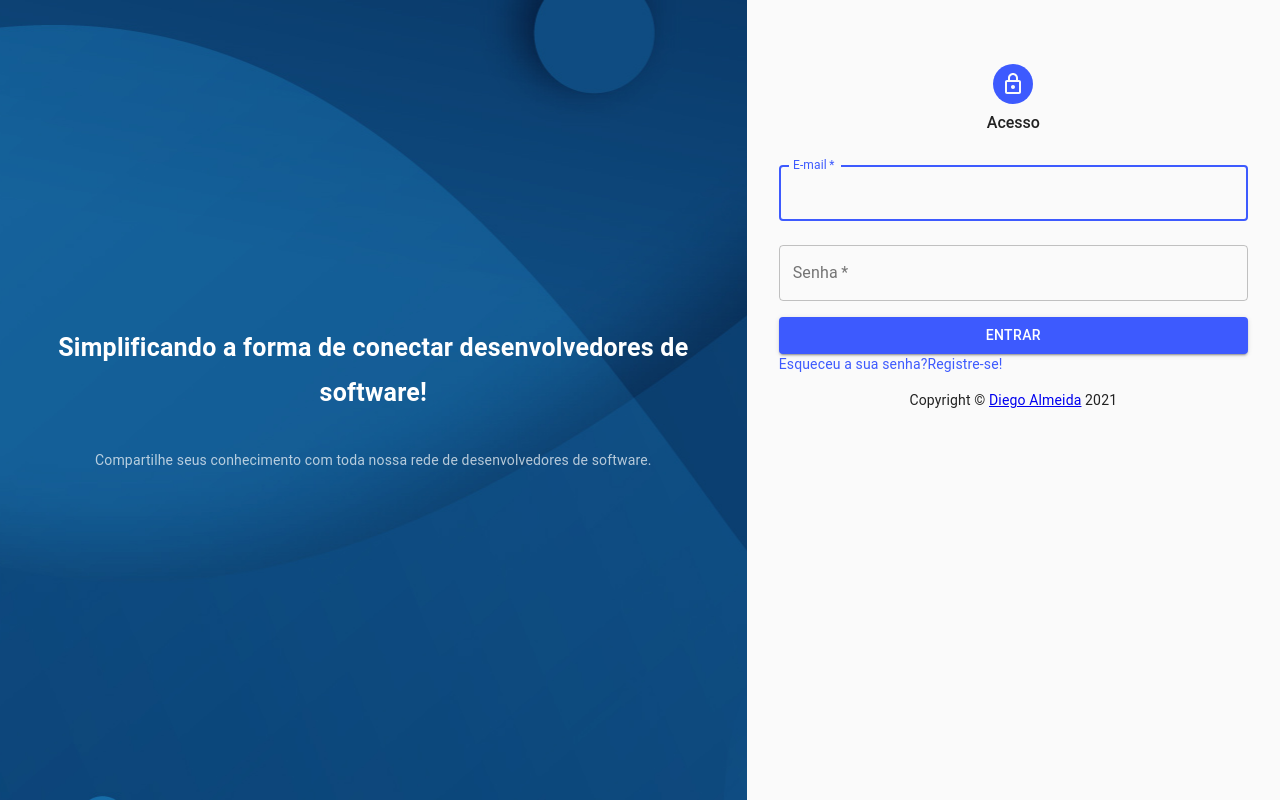
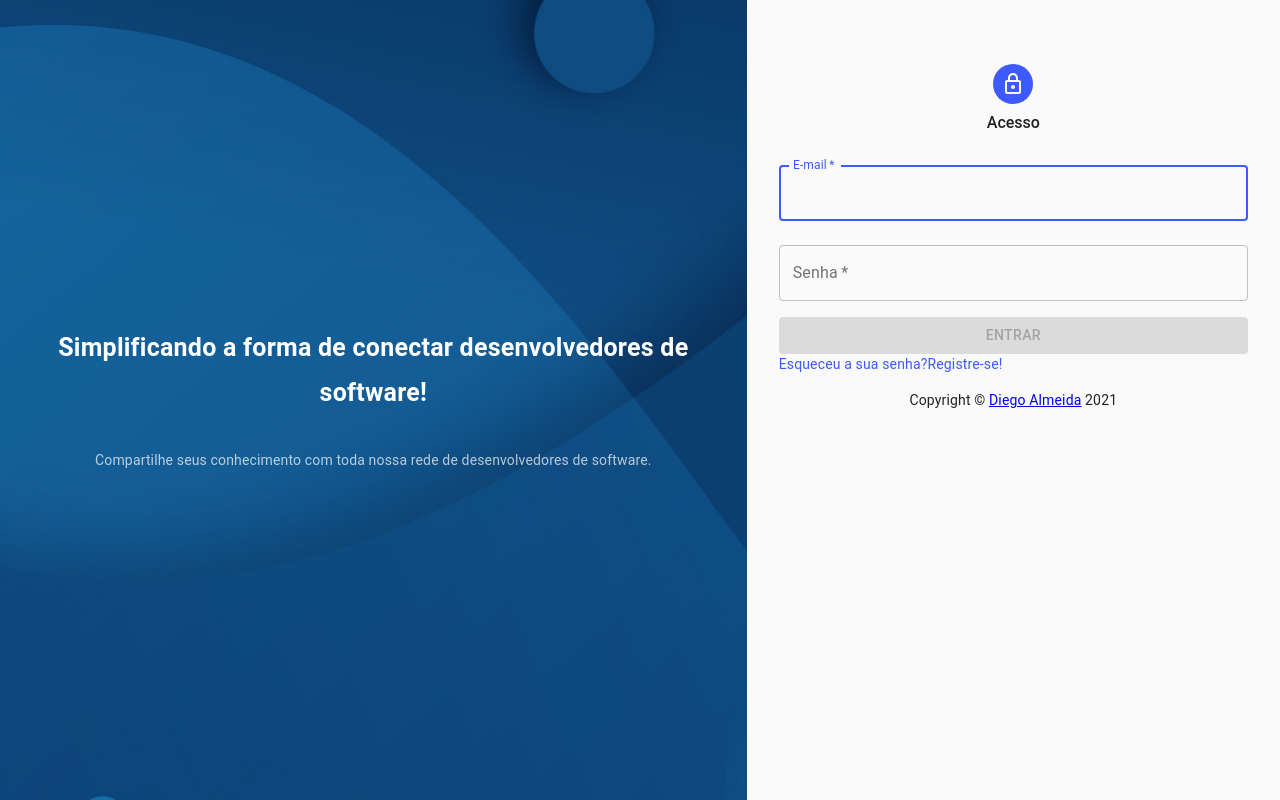
Before and after one commit to dyhalmeida/conecta-dev, a React (Create React App) app: page /signin in a window 1280 px wide. Built offline with nearby package versions, Linux system fonts and the light colour scheme; the HTML template or start-up script is replaced by a standard one.

Commit message:
:sparkles: add state values and event onChange

```diff
--- a/src/pages/signin/index.js
+++ b/src/pages/signin/index.js
@@ -5,10 +5,10 @@ import Grid from '@material-ui/core/Grid';
 import Box from '@material-ui/core/Box';
 import TextField from '@material-ui/core/TextField';
 import Button from '@material-ui/core/Button';
+import FormHelperText from '@material-ui/core/FormHelperText';
 import Link from '@material-ui/core/Link';
 import Avatar from '@material-ui/core/Avatar';
 import LockOutlined from '@material-ui/icons/LockOutlined';
-import axios from '../../utils/axios';
 import authService from '../../services/authService';
 import { useHistory } from 'react-router-dom';
 
@@ -51,12 +51,16 @@ export default function Signin() {
     const history = useHistory();
     const styles = useStyles();
 
+    const [email, setEmail] = React.useState('');
+    const [password, setPassword] = React.useState('');
+    const [errorMessage, setErrorMessage] = React.useState('');
+
     const handleSignin = async () => {
         try {
-            await authService.sigin('dyhalmeida@gmail.com', '102010');
+            await authService.sigin(email, password);
             history.push('/');
         } catch (error) {
-            console.log(error.response);
+            setErrorMessage(error.response.data.message);
         }
     }
 
@@ -89,6 +93,8 @@ export default function Signin() {
                             name="email"
                             autoComplete="email"
                             autoFocus
+                            value={email}
+                            onChange={({ target }) => setEmail(target.value)}
                         />
                         <TextField
                             variant="outlined"
@@ -100,14 +106,20 @@ export default function Signin() {
                             type="password"
                             id="password"
                             autoComplete="current-password"
+                            value={password}
+                            onChange={({ target }) => setPassword(target.value)}
                         />
                         <Button fullWidth
                             onClick={handleSignin}
                             variant="contained"
                             color="primary"
+                            disabled={!email || !password}
                             className={styles.button}>
                             Entrar
                         </Button>
+                        {
+                            errorMessage && <FormHelperText error>{errorMessage}</FormHelperText>
+                        }
                         <Grid container>
                             <Grid item>
                                 <Link>Esqueceu a sua senha?</Link>
```
Also changed, not shown: 1 other file (tests, documents, lock files or other folders).
